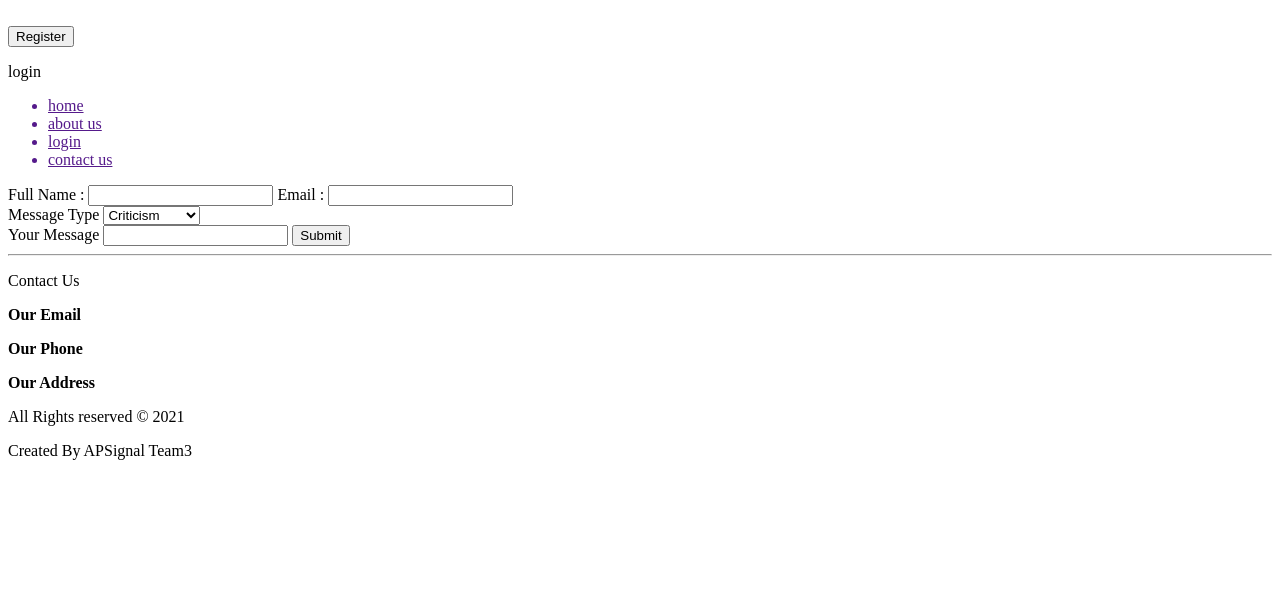
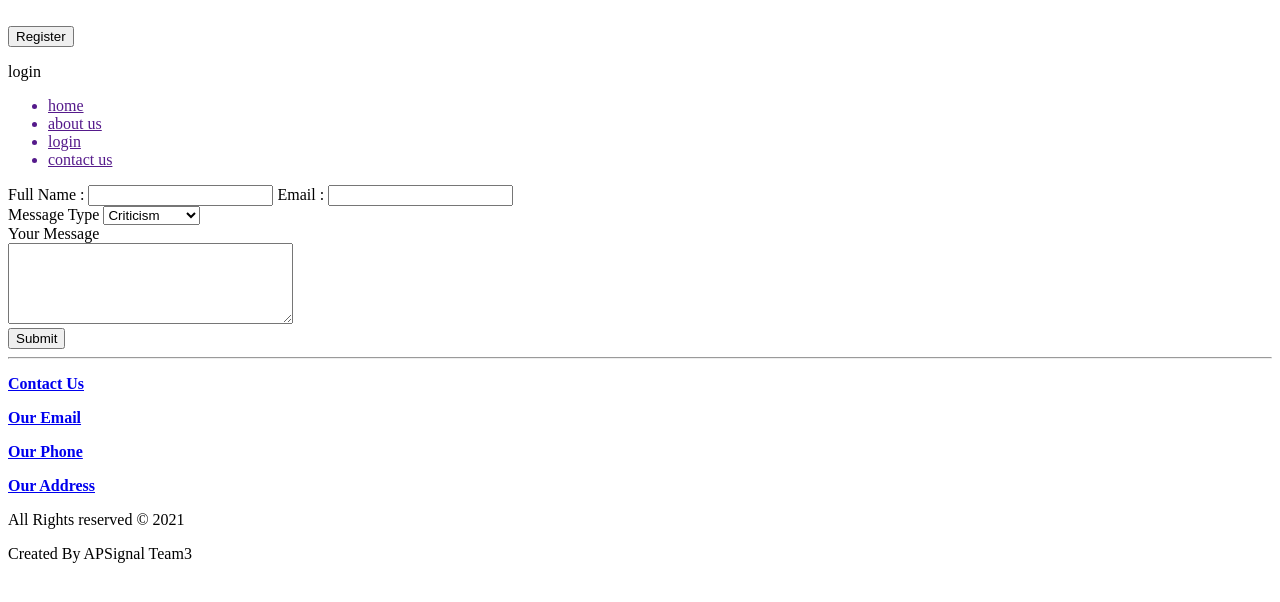
Before and after one commit to Hossein-Haghshenas/homework-aps-1, a plain HTML site: page contactUS.html in a window 1280 px wide. Drawn offline with Linux system fonts and the light colour scheme.

Commit message:
update contact us
adding form and do some changes

```diff
--- a/contactUS.html
+++ b/contactUS.html
@@ -33,6 +33,7 @@
     <!-- main -->
 
     <main>
+      <form action="">
         <label for="fullname">Full Name :</label>
         <input type="text" name="fullname" id="fullname" />
         <label for="email">Email :</label>
@@ -47,19 +48,29 @@
         <br />
 
         <label for="message">Your Message</label>
-      <input type="text" name="comment" id="comment" />
-
+        <br />
+        <textarea id="message" name="message" rows="5" cols="33"></textarea>
+        <br />
         <button type="submit">Submit</button>
+      </form>
     </main>
 
     <hr />
     <!-- footer -->
     <footer>
       <div>
-        <p>Contact Us</p>
-        <p><b>Our Email</b></p>
-        <p><b>Our Phone</b></p>
-        <p><b>Our Address</b></p>
+        <p>
+          <a href="#"><b>Contact Us</b></a>
+        </p>
+        <p>
+          <a href="#"><b>Our Email</b></a>
+        </p>
+        <p>
+          <a href="#"><b>Our Phone</b></a>
+        </p>
+        <p>
+          <a href="#"><b>Our Address</b></a>
+        </p>
         <p>All Rights reserved © 2021</p>
         <p>Created By APSignal Team3</p>
       </div>
```
Lines whose indentation alone changed are shown as unchanged.
